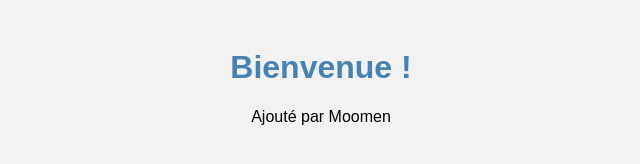
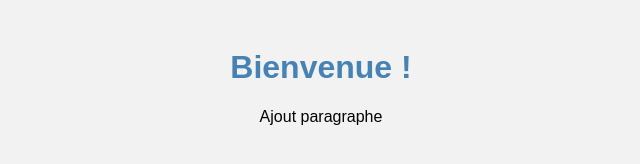
Before and after one commit to aminebenattaya/page-html-groupe, a plain HTML site: page index.html in a window 1280 px wide. Shown: the full height of the page, 319-959 px from the left. Drawn offline with Linux system fonts and the light colour scheme.

Commit message:
Ajout paragraphe

```diff
--- a/index.html
+++ b/index.html
@@ -6,6 +6,6 @@
 </head>
 <body>
   <h1>Bienvenue !</h1>
-  <p>Ajouté par Moomen</p>
+  <p>Ajout paragraphe</p>
 </body>
 </html>
```
